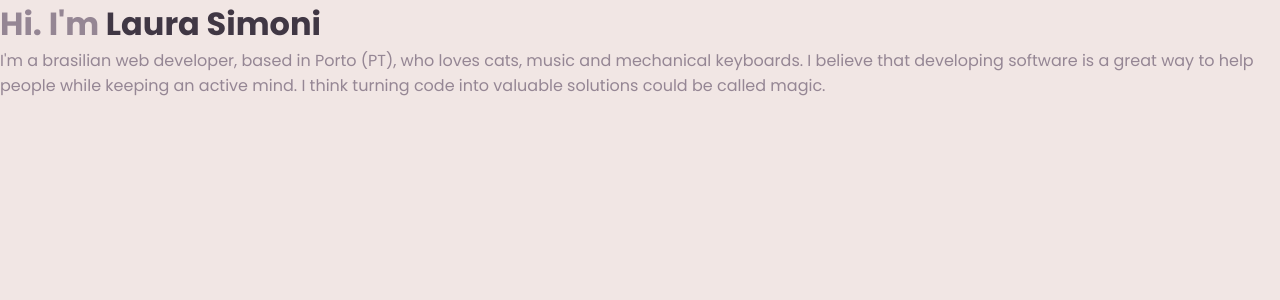
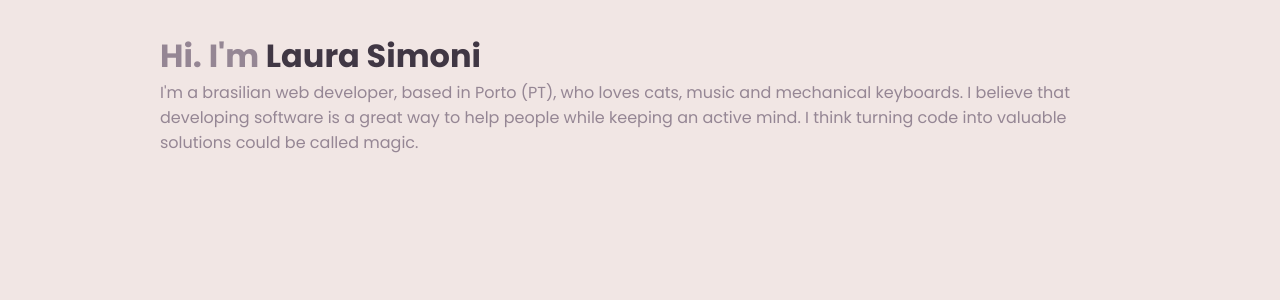
Before and after one commit to lsimonidev/lsimonidev, a Vue app: page / in a window 1280 px wide. Shown: the top 300 px of the page. Built offline with nearby package versions, Linux system fonts and the light colour scheme.

Commit message:
making global scss work]

```diff
--- a/package.json
+++ b/package.json
@@ -22,6 +22,7 @@
     "@vue/cli-service": "~5.0.0",
     "eslint": "^7.32.0",
     "eslint-plugin-vue": "^8.0.3",
+    "node-sass": "^7.0.3",
     "sass": "^1.55.0",
     "sass-loader": "^13.1.0"
   },
--- a/src/App.vue
+++ b/src/App.vue
@@ -1,5 +1,7 @@
 <template>
-  <Header />
+  <div class="container">
+    <Header />
+  </div>
 </template>
 
 <script>
@@ -14,8 +16,6 @@ export default {
 </script>
 
 <style lang="scss">
-@import '~/scss/_variables.scss';
-
 * {
   margin: 0;
   padding: 0;
@@ -27,7 +27,15 @@ export default {
 }
 
 body {
-  font-family: 'Poppins', sans-serif;
   background-color: $pink;
+  margin: 0;
+  padding: 0;
+  box-sizing: border-box;
+
+  .container {
+    max-width: 64rem;
+    margin: 0 auto;
+    padding: 2rem;
+  }
 }
 </style>
--- a/scss/_variables.scss
+++ b/src/assets/_variables.scss
@@ -1,5 +1,3 @@
-@import url('https://fonts.googleapis.com/css2?family=Poppins:wght@400;700&display=swap');
-
 $purple: rgb(64, 55, 68);
 $dusk: rgb(149, 134, 148);
 $mauve: rgb(191, 131, 141);
--- /dev/null
+++ b/src/assets/main.scss
@@ -0,0 +1,11 @@
+@import url('https://fonts.googleapis.com/css2?family=Poppins:wght@400;700&display=swap');
+@import './_variables';
+
+* {
+  margin: 0;
+  padding: 0;
+  border: 0;
+  font-size: 100%;
+  box-sizing: border-box;
+  font-family: 'Poppins', sans-serif;
+}
--- a/src/components/Header.vue
+++ b/src/components/Header.vue
@@ -19,7 +19,6 @@ export default {
 </script>
 
 <style scoped lang="scss">
-@import '~/scss/_variables.scss';
 .header {
   font-size: 2rem;
   font-weight: 700;
--- a/vue.config.js
+++ b/vue.config.js
@@ -1,4 +1,13 @@
-const { defineConfig } = require('@vue/cli-service')
+const { defineConfig } = require('@vue/cli-service');
 module.exports = defineConfig({
-  transpileDependencies: true
-})
+  transpileDependencies: true,
+  css: {
+    loaderOptions: {
+      sass: {
+        additionalData: `
+        @import "@/assets/main.scss";
+        `,
+      },
+    },
+  },
+});
```
Also changed, not shown: 1 other file (tests, documents, lock files or other folders).
